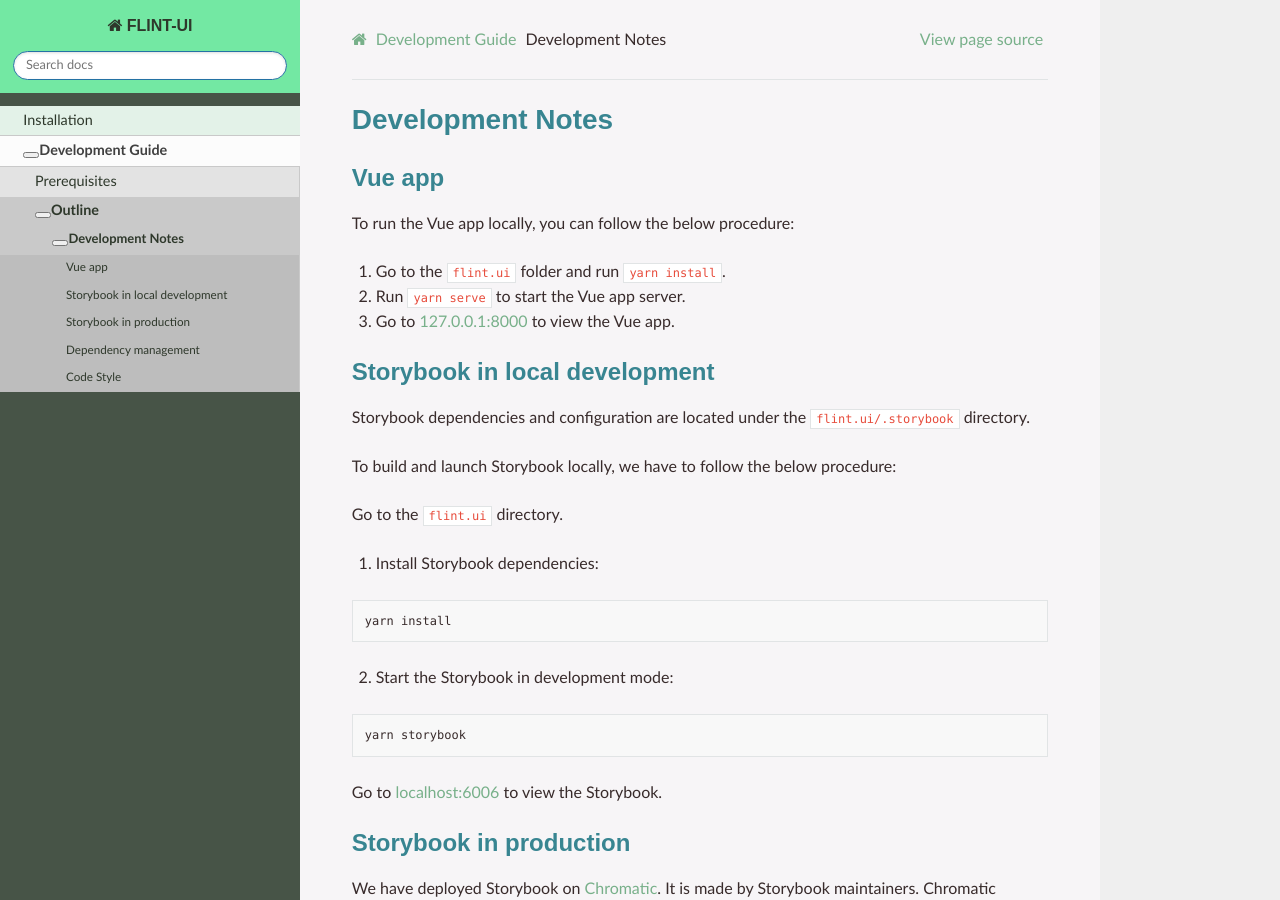
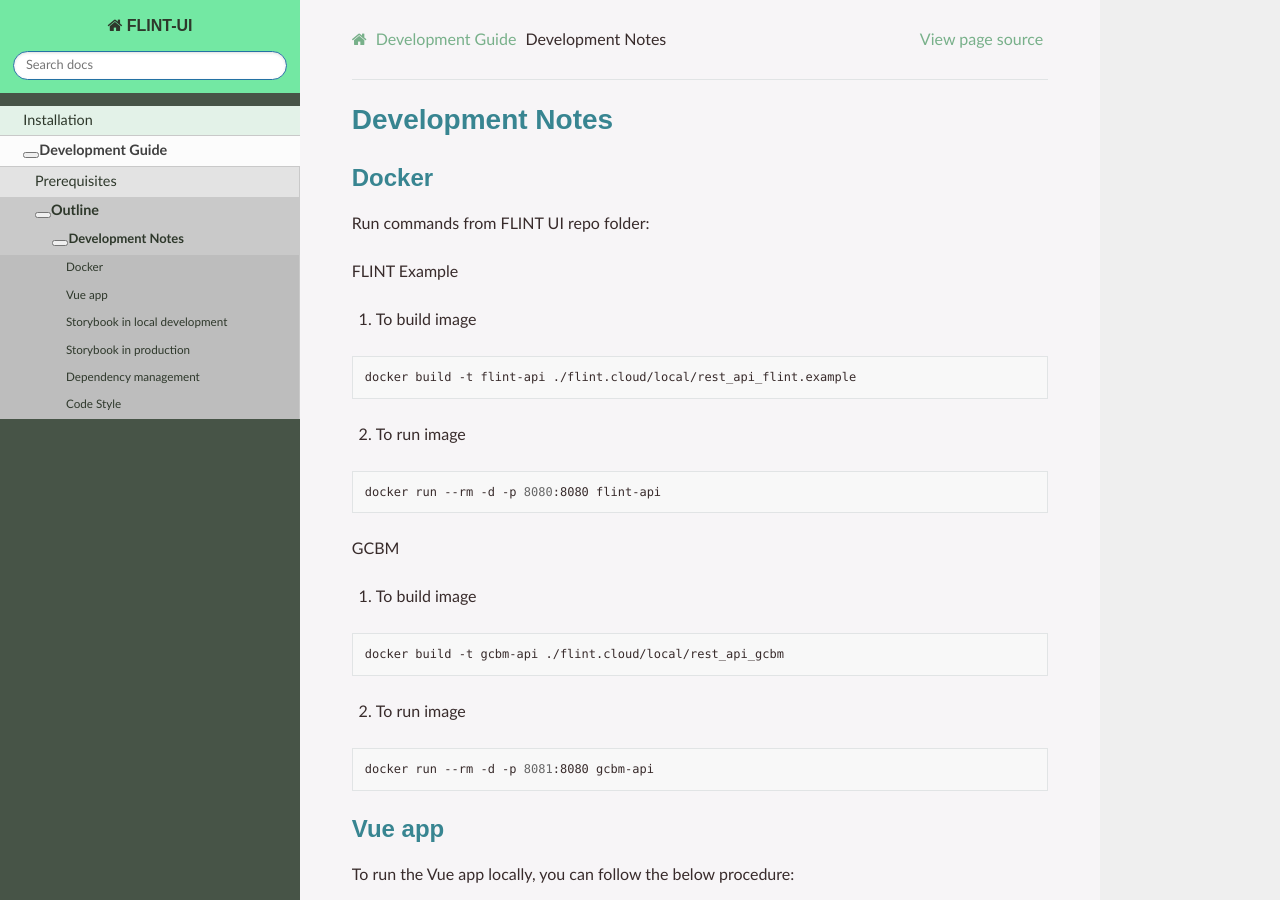
Before and after one commit to WebWizrd8/FLINT-UI, a Sphinx documentation site: the page built from docs/DevelopmentGuide/DevelopmentNotes.rst, in a window 1280 px wide and 900 px high. Built offline with Sphinx 7.4.7 and the Read the Docs theme 2.0.0, drawn with Linux system fonts in a browser that asks for light colours.

Commit message:
DOCS: Add developer notes to build and run Docker images (#99)
* Update dev notes

Signed-off-by: Rajiv Ranjan Singh <rajivperfect007@gmail.com>

* Update dev notes

Signed-off-by: Rajiv Ranjan Singh <rajivperfect007@gmail.com>

```diff
--- a/docs/DevelopmentGuide/DevelopmentNotes.rst
+++ b/docs/DevelopmentGuide/DevelopmentNotes.rst
@@ -1,5 +1,38 @@
 Development Notes
 =================
+
+Docker
+------
+
+Run commands from FLINT UI repo folder:
+
+FLINT Example
+
+1. To build image
+
+.. code:: shell
+
+   docker build -t flint-api ./flint.cloud/local/rest_api_flint.example
+
+2. To run image
+
+.. code:: shell
+
+   docker run --rm -d -p 8080:8080 flint-api
+
+GCBM
+
+1. To build image
+
+.. code:: shell
+
+   docker build -t gcbm-api ./flint.cloud/local/rest_api_gcbm
+
+2. To run image
+
+.. code:: shell
+
+   docker run --rm -d -p 8081:8080 gcbm-api
 
 Vue app
 -------
```
